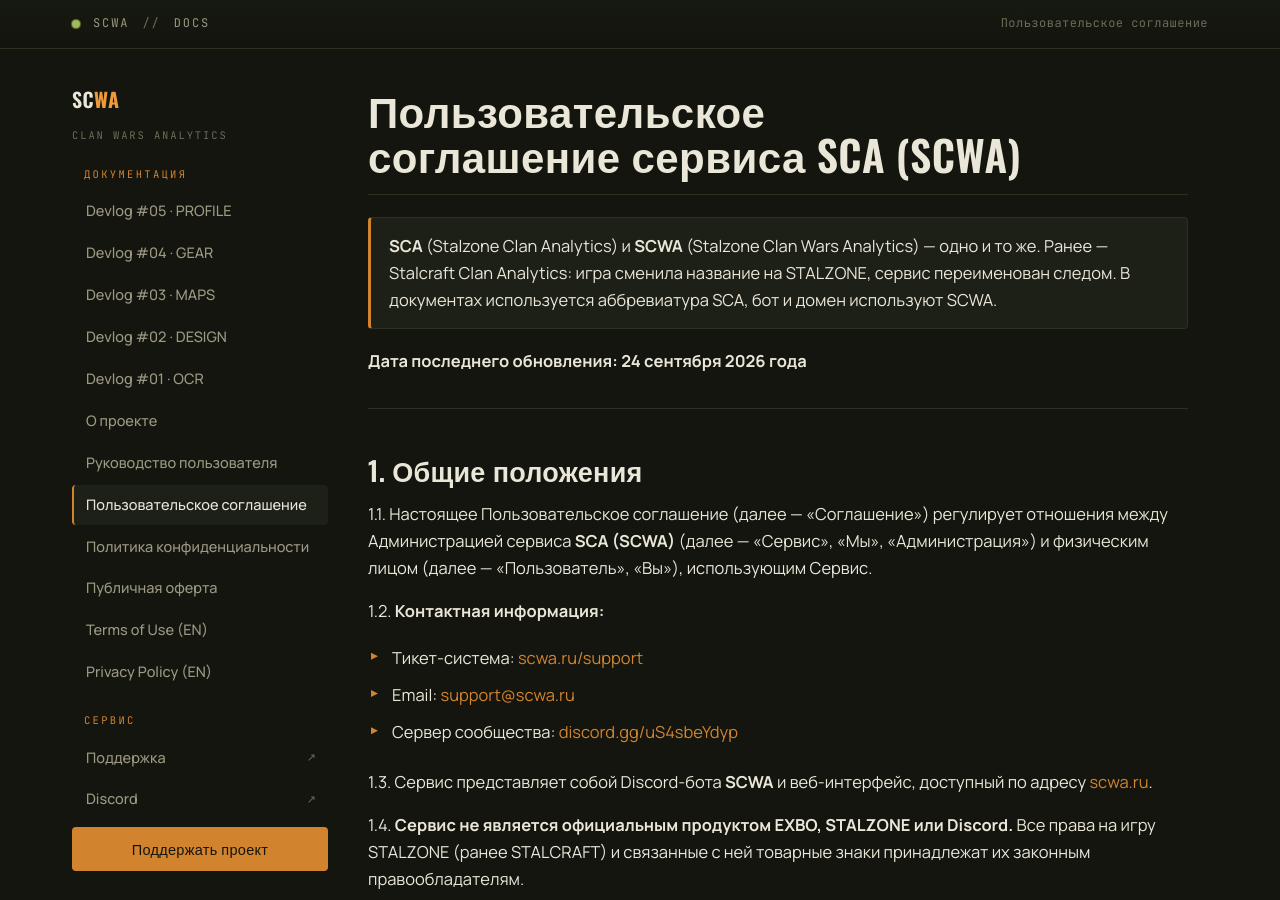
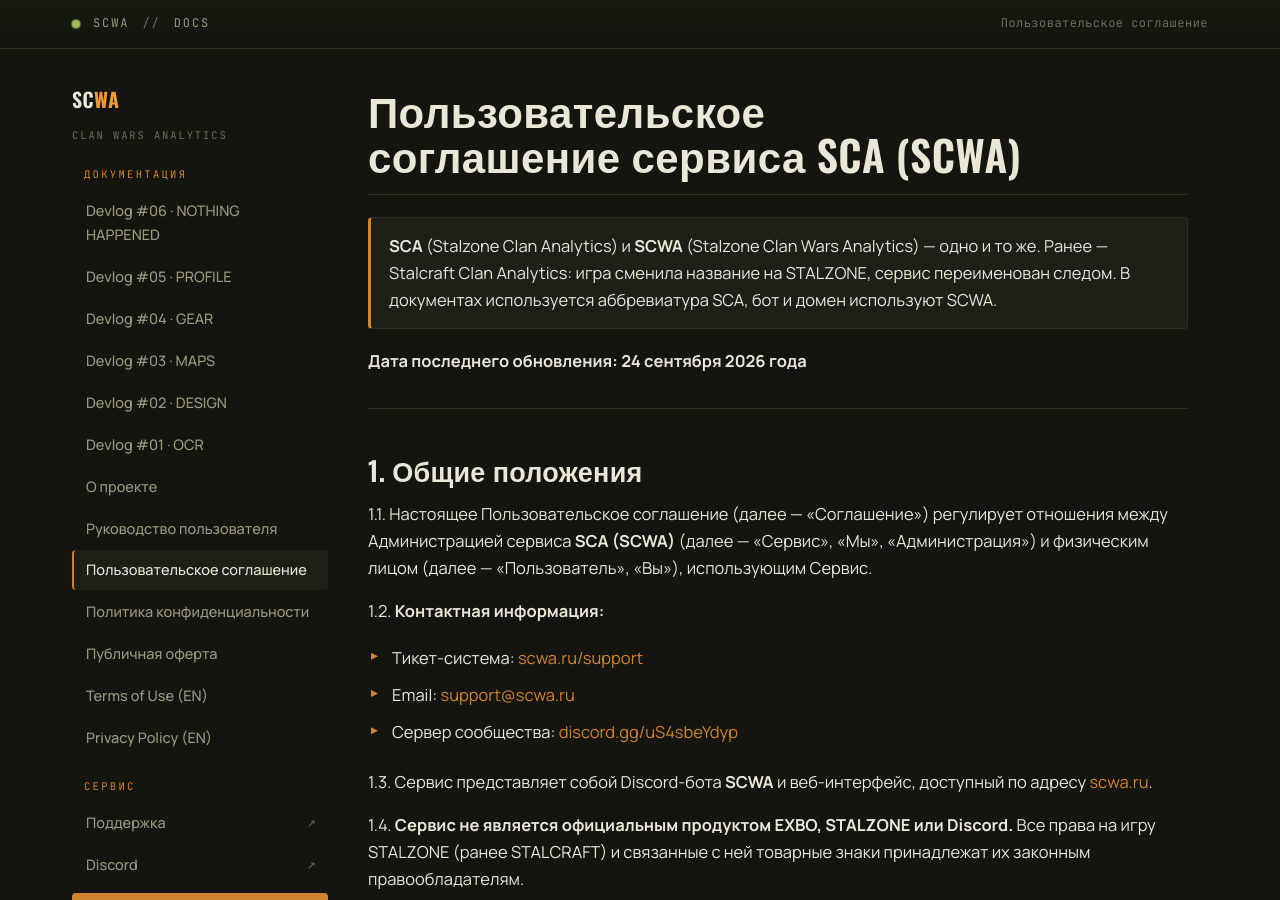
Before and after one commit to sahabush/Stalcraft-Clan-Analytics, a Jekyll site: the page built from index.md, in a window 1280 px wide and 900 px high. Built offline with Jekyll 4.4.1, drawn with Linux system fonts in a browser that asks for light colours.

Commit message:
Забыл застейджить

```diff
--- a/_layouts/default.html
+++ b/_layouts/default.html
@@ -151,6 +151,7 @@
       <div class="navgroup">
         <p class="lbl">Документация</p>
         <nav>
+          <a href="/devlog_06_nothing_happened">Devlog #06 · NOTHING HAPPENED</a>
           <a href="/devlog_05_profile_bot_history">Devlog #05 · PROFILE</a>
           <a href="/devlog_04_cookies_maps_models">Devlog #04 · GEAR</a>
           <a href="/devlog_03_map_extractor">Devlog #03 · MAPS</a>
```
